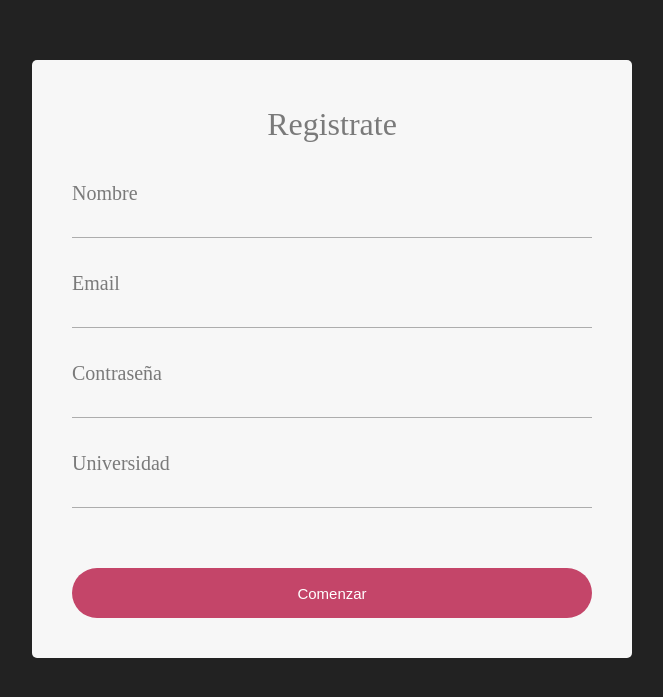
After one commit to THEFLILUX/webPageProyect, a Flask app: template templates/login.html in a window 1280 px wide. The commit adds this page. Shown: the top 697 px of the page, without its empty margins (308-971 px from the left). Run offline with Flask 2, Linux system fonts and the light colour scheme; the template is opened without the code that fills it, so the values that code supplies are empty.

Commit message:
Login y mapa

```diff
--- a/static/css/style.css
+++ b/static/css/style.css
@@ -1,7 +1,10 @@
+/* WARNING: CSS index */
+
 *{
   box-sizing: border-box;
   padding: 0;
   margin: 0;
+  text-decoration: none;
 }
 
 .nav{
@@ -26,8 +29,7 @@
 }
 
 .line-input{
-  margin-right: -30px;
-  margin-left: 50px;
+  margin-right: 30px;
   position: relative;
   outline: none;
 }
@@ -51,10 +53,12 @@
   border-bottom: 2px solid #c44569;
 }
 
-.theClient button{
-  display: block;
-  margin-right: 60px;
-  width: 90px;
+/*INICIA: Boton 'Ingresar'*/
+.button{
+  display: flex;
+  position: relative;
+  padding-left: 1.2rem;
+  width: 100px;
   height: 30px;
   bottom: 3px;
   border-radius: 50px;
@@ -66,9 +70,10 @@
   cursor: pointer;
 }
 
-.theClient button:hover{
+.button:hover{
   opacity: .8;
 }
+/*INICIA: Boton 'Ingresar'*/
 
 .nav .wrap{
   position: relative;
@@ -165,7 +170,7 @@ body{
 }
 
 .header-content form{
-  width: 625px;
+  width: 630px;
   margin: 0 auto;
 }
 
@@ -228,6 +233,7 @@ body{
   transition-duration: .4s;
 }
 
+/*INICIA:  Boton 'Soy Nuevo'*/
 .btn{
   position: relative;
   background: #c44569;
@@ -242,6 +248,7 @@ body{
 .btn:hover{
   opacity: .8;
 }
+/*TERMINA:  Boton 'Soy Nuevo'*/
 
 .social{
   position: fixed;
@@ -298,6 +305,67 @@ body{
   transform: scale(1.2);
   background: #a33453;
 }
+
+/* WARNING: CSS login */
+
+.bodyLogin{
+  background: #222;
+}
+
+.container-all{
+  width: 100%;
+  max-width: 600px;
+  margin: auto;
+  margin-top: 60px;
+}
+
+.ctn-form{
+  width: 100%;
+  padding: 40px;
+  background: #f7f7f7;
+  border-radius: 5px;
+}
+
+.title{
+  text-align: center;
+  font-weight: 300;
+  color: #7a7a7a;
+}
+
+.labelLogin{
+  display: block;
+  margin-top: 30px;
+  font-size: 20px;
+  color: #7a7a7a;
+}
+
+.textLogin[type="text"],.ContraseñaLogin[type="password"]{
+  width: 100%;
+  height: 30px;
+  background: rgba(0, 0, 0, 0);
+  border: 0;
+  outline: 0;
+  border-bottom: 1px solid rgba(0,0,0,0.30);
+  font-size: 16px;
+}
+
+input[type="submit"]{
+  width: 100%;
+  height: 50px;
+  margin-top: 60px;
+  color: white;
+  border: 0;
+  background: #c44569;
+  cursor: pointer;
+  font-size: 15px;
+  border-radius: 50px;
+}
+
+input[type="submit"]:hover{
+  opacity: .9;
+}
+
+/* WARNING: Diseño Responsive */
 
 @media screen and (max-width: 980px){
   .content{
--- a/templates/index.html
+++ b/templates/index.html
@@ -43,7 +43,7 @@
           <input type="password" placeholder="Contraseña" name="">
         </div>
 
-        <button type="submit" class="button">Ingresar</button>
+        <a href="{{ url_for('static',filename='mapa.html') }}" class="button">Ingresar</a>
       </div>
 
     </header>
@@ -63,7 +63,7 @@
             </button>
           </fieldset>
         </form>
-        <a href="http://www" class="btn">Soy nuevo</a>
+        <a href="{{ url_for('static',filename='login.html') }}" class="btn">Soy nuevo</a>
       </div>
     </div>
     <div class="social">
--- /dev/null
+++ b/templates/login.html
@@ -0,0 +1,31 @@
+<!DOCTYPE html>
+<html lang="en" dir="ltr">
+  <head>
+    <meta charset="utf-8">
+    <title>Login</title>
+    <link rel="stylesheet" href="{{ url_for('static',filename='css/style.css') }}">
+
+    <meta name="viewport" content="width=device-width, user-scalable=no,
+    initial-scale=1.0, maximun-scale=1.0, minimum-scale=1.0">
+  </head>
+  <body class="bodyLogin">
+    <div class="container-all">
+      <div class="ctn-form">
+        <h1 class="title">Registrate</h1>
+        <form action="">
+          <label class="labelLogin">Nombre</label>
+          <input type="text" class="textLogin">
+          <label class="labelLogin">Email</label>
+          <input type="text" class="textLogin">
+          <label class="labelLogin">Contraseña</label>
+          <input type="password" class="ContraseñaLogin">
+          <label class="labelLogin">Universidad</label>
+          <input type="text" class="textLogin">
+
+          <input type="submit" value="Comenzar">
+        </form>
+      </div>
+    </div>
+
+  </body>
+</html>
```
Also changed, not shown: templates/mapa.html (added, +35 -0 lines).
